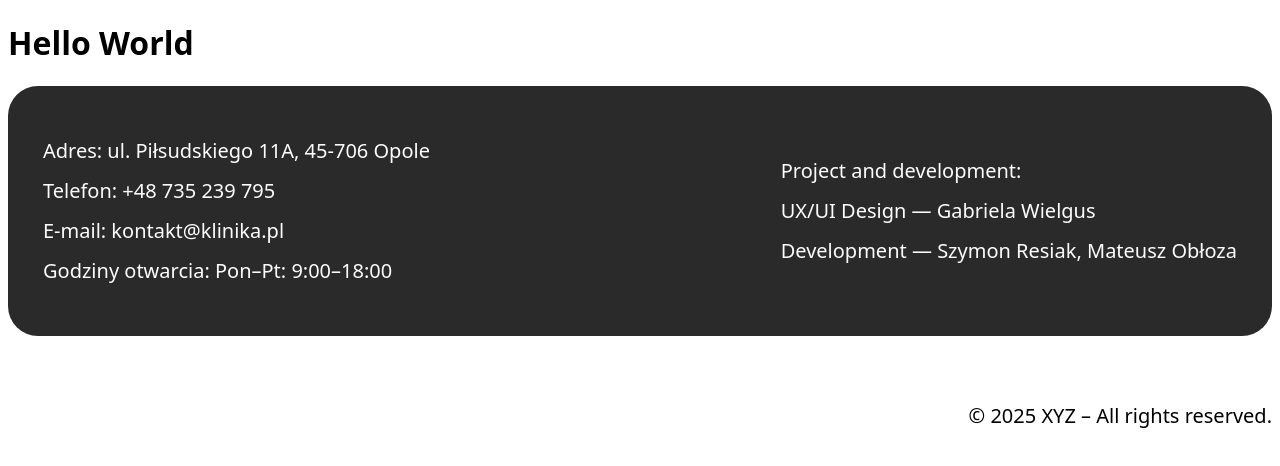
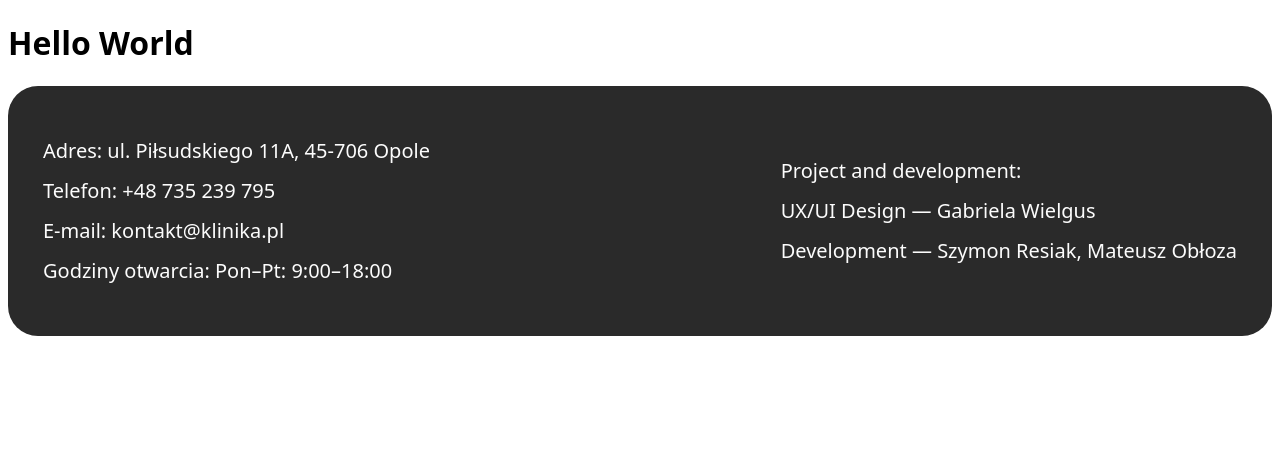
Before and after one commit to SzymonResiak/medical-page-porazko, a Next.js app: page / in a window 1280 px wide. Shown: the top 466 px of the page. Built offline with nearby package versions, Linux system fonts and the light colour scheme.

Commit message:
feat: finished footer component.

```diff
--- a/src/components/Footer.tsx
+++ b/src/components/Footer.tsx
@@ -3,7 +3,6 @@ import { typography } from "../styles/typography";
 
 const Footer = () => {
   return (
-    <div className="relative flex flex-col items-stretch">
     <footer className="bg-[#2A2A2A] text-[#FCFCFC] rounded-[30px] p-[35px] min-w-[280px] flex flex-wrap justify-between items-center gap-4">
       {/* Left side - contact information */}
       <div className="min-w-[360px]">
@@ -34,14 +33,6 @@ const Footer = () => {
         </p>
       </div>
     </footer>
-
-      {/* Copyright */}
-      <div className="mt-[50px] grid mobile:justify-items-center tablet:justify-items-end">
-        <p className={`${typography["Body-Small-Regular"]}`}>
-          © 2025 XYZ – All rights reserved.
-        </p>
-      </div>
-    </div>
   );
 };
 
```
Lines whose indentation alone changed are shown as unchanged.
